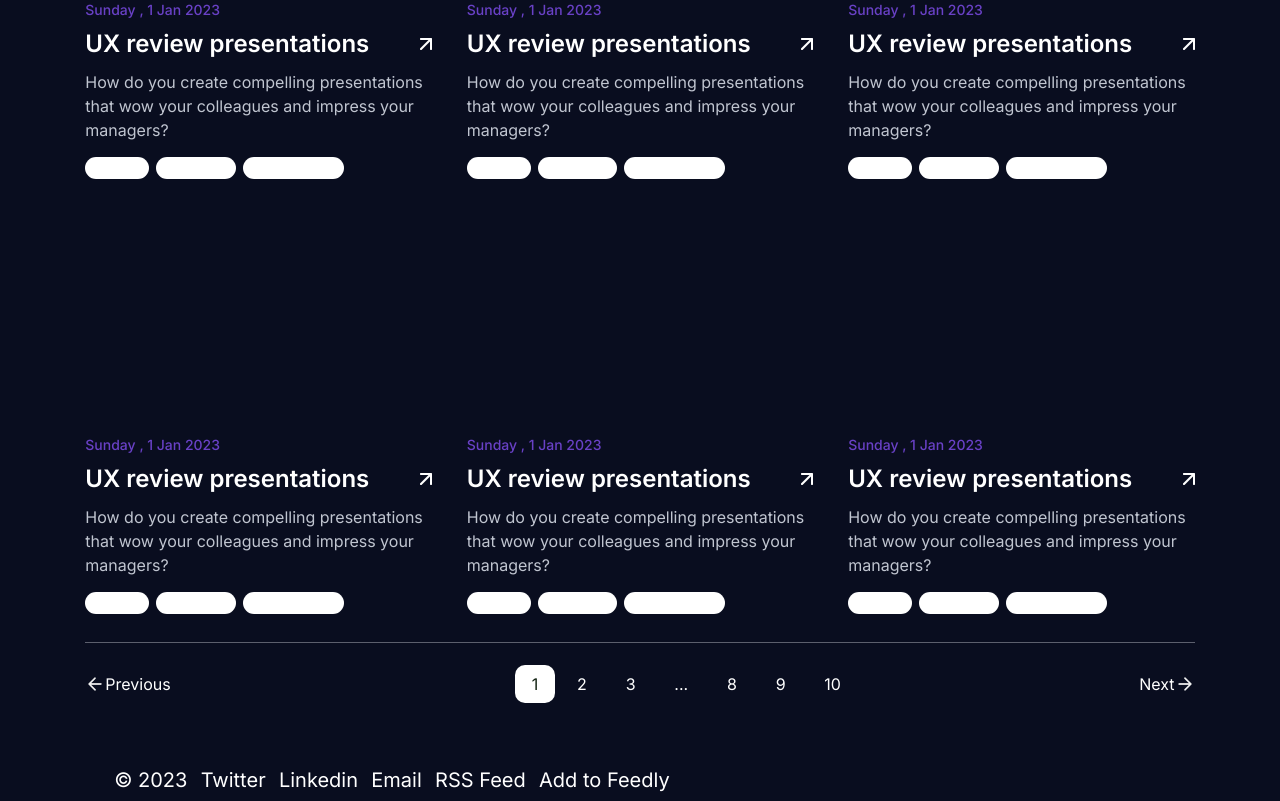
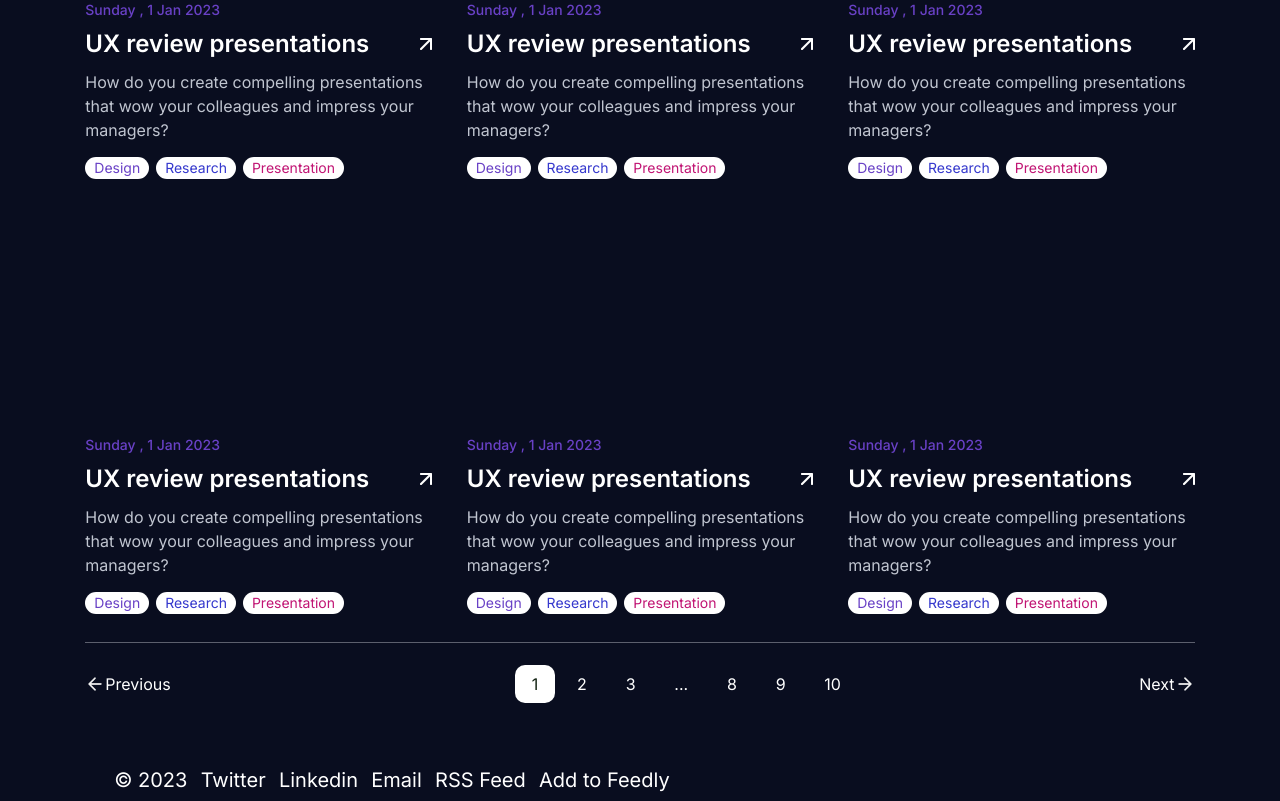
Before and after one commit to demina-ivan23/the_blog, a plain HTML site: page index.html in a window 1280 px wide. Shown: the part 1562-2363 px from the top of the page. Drawn offline with nearby package versions, Linux system fonts and the light colour scheme.

Commit message:
tags modyfiers change

```diff
--- a/html/home.html
+++ b/html/home.html
@@ -36,9 +36,9 @@
                                 managers?
                             </div>
                             <div class="post__main-container__tags-container">
-                                <div class="post-tag --design">Design</div>
-                                <div class="post-tag --research">Research</div>
-                                <div class="post-tag --presentation">Presentation</div>
+                                <div class="post-tag --purple">Design</div>
+                                <div class="post-tag --purple-blue">Research</div>
+                                <div class="post-tag --pink-dark">Presentation</div>
                             </div>
                         </div>
                     </div>
@@ -69,8 +69,8 @@
                                 to get...
                             </div>
                             <div class="post__main-container__tags-container">
-                                <div class="post-tag --design">Design</div>
-                                <div class="post-tag --research">Research</div>
+                                <div class="post-tag --purple">Design</div>
+                                <div class="post-tag --purple-blue">Research</div>
                             </div>
                         </div>
                     </div>
@@ -101,8 +101,8 @@
                                 manag...
                             </div>
                             <div class="post__main-container__tags-container">
-                                <div class="post-tag --design">Design</div>
-                                <div class="post-tag --research">Research</div>
+                                <div class="post-tag --purple">Design</div>
+                                <div class="post-tag --purple-blue">Research</div>
                             </div>
                         </div>
                     </div>
@@ -136,8 +136,8 @@
                                 and easier to navigate.
                             </div>
                             <div class="post__main-container__tags-container">
-                                <div class="post-tag --design">Design</div>
-                                <div class="post-tag --research">Interface</div>
+                                <div class="post-tag --purple">Design</div>
+                                <div class="post-tag --purple-blue">Interface</div>
                             </div>
                         </div>
                     </div>
@@ -175,9 +175,9 @@
                                 managers?
                             </div>
                             <div class="post__main-container__tags-container">
-                                <div class="post-tag --design">Design</div>
-                                <div class="post-tag --research">Research</div>
-                                <div class="post-tag --presentation">Presentation</div>
+                                <div class="post-tag --purple">Design</div>
+                                <div class="post-tag --purple-blue">Research</div>
+                                <div class="post-tag --pink-dark">Presentation</div>
                             </div>
                         </div>
                     </div>
@@ -207,9 +207,9 @@
                             managers?
                         </div>
                         <div class="post__main-container__tags-container">
-                            <div class="post-tag --design">Design</div>
-                            <div class="post-tag --research">Research</div>
-                            <div class="post-tag --presentation">Presentation</div>
+                            <div class="post-tag --purple">Design</div>
+                            <div class="post-tag --purple-blue">Research</div>
+                            <div class="post-tag --pink-dark">Presentation</div>
                         </div>
                     </div></div>
                 </div>
@@ -238,9 +238,9 @@
                             managers?
                         </div>
                         <div class="post__main-container__tags-container">
-                            <div class="post-tag --design">Design</div>
-                            <div class="post-tag --research">Research</div>
-                            <div class="post-tag --presentation">Presentation</div>
+                            <div class="post-tag --purple">Design</div>
+                            <div class="post-tag --purple-blue">Research</div>
+                            <div class="post-tag --pink-dark">Presentation</div>
                         </div>
                     </div></div>
                 </div>
@@ -269,9 +269,9 @@
                             managers?
                         </div>
                         <div class="post__main-container__tags-container">
-                            <div class="post-tag --design">Design</div>
-                            <div class="post-tag --research">Research</div>
-                            <div class="post-tag --presentation">Presentation</div>
+                            <div class="post-tag --purple">Design</div>
+                            <div class="post-tag --purple-blue">Research</div>
+                            <div class="post-tag --pink-dark">Presentation</div>
                         </div>
                     </div></div>
                 </div>
@@ -300,9 +300,9 @@
                             managers?
                         </div>
                         <div class="post__main-container__tags-container">
-                            <div class="post-tag --design">Design</div>
-                            <div class="post-tag --research">Research</div>
-                            <div class="post-tag --presentation">Presentation</div>
+                            <div class="post-tag --purple">Design</div>
+                            <div class="post-tag --purple-blue">Research</div>
+                            <div class="post-tag --pink-dark">Presentation</div>
                         </div>
                     </div></div>
                 </div>
@@ -331,9 +331,9 @@
                             managers?
                         </div>
                         <div class="post__main-container__tags-container">
-                            <div class="post-tag --design">Design</div>
-                            <div class="post-tag --research">Research</div>
-                            <div class="post-tag --presentation">Presentation</div>
+                            <div class="post-tag --purple">Design</div>
+                            <div class="post-tag --purple-blue">Research</div>
+                            <div class="post-tag --pink-dark">Presentation</div>
                         </div>
                     </div></div>
                 </div>
```
